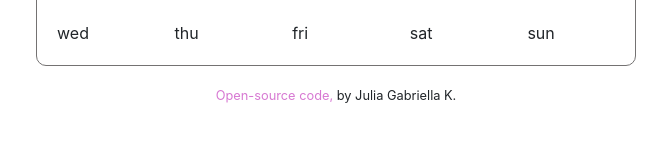
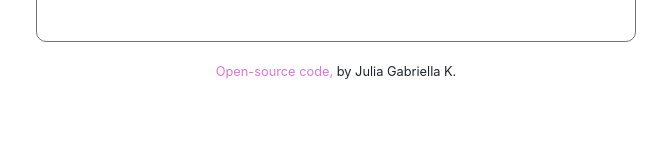
Before and after one commit to gkyuliya/final-homework-Plus, a plain HTML site: page index.html in a window 1280 px wide. Shown: the part 198-340 px from the top of the page, without its empty margins (304-971 px from the left). Drawn offline with nearby package versions, Linux system fonts and the light colour scheme; no server answers.

```diff
--- a/index.html
+++ b/index.html
@@ -69,13 +69,13 @@
             </div>
           </div>
           <br />
-          <div class="WeatherForecast row">
+          <!-- <div class="WeatherForecast row">
             <div class="col">wed</div>
             <div class="col">thu</div>
             <div class="col">fri</div>
             <div class="col">sat</div>
             <div class="col">sun</div>
-          </div>
+          </div> -->
           <!--<button class="theme-button">Change Theme</button>-->
         </div>
         <small>
--- a/src/index.js
+++ b/src/index.js
@@ -49,6 +49,7 @@
 searchInput.addEventListener("submit", displayCityName);
 
 function cityInput(response) {
+  console.log(response);
   celsiusElement = response.data.temperature.current;
 
   document.querySelector("h1").innerHTML = response.data.city;
```
